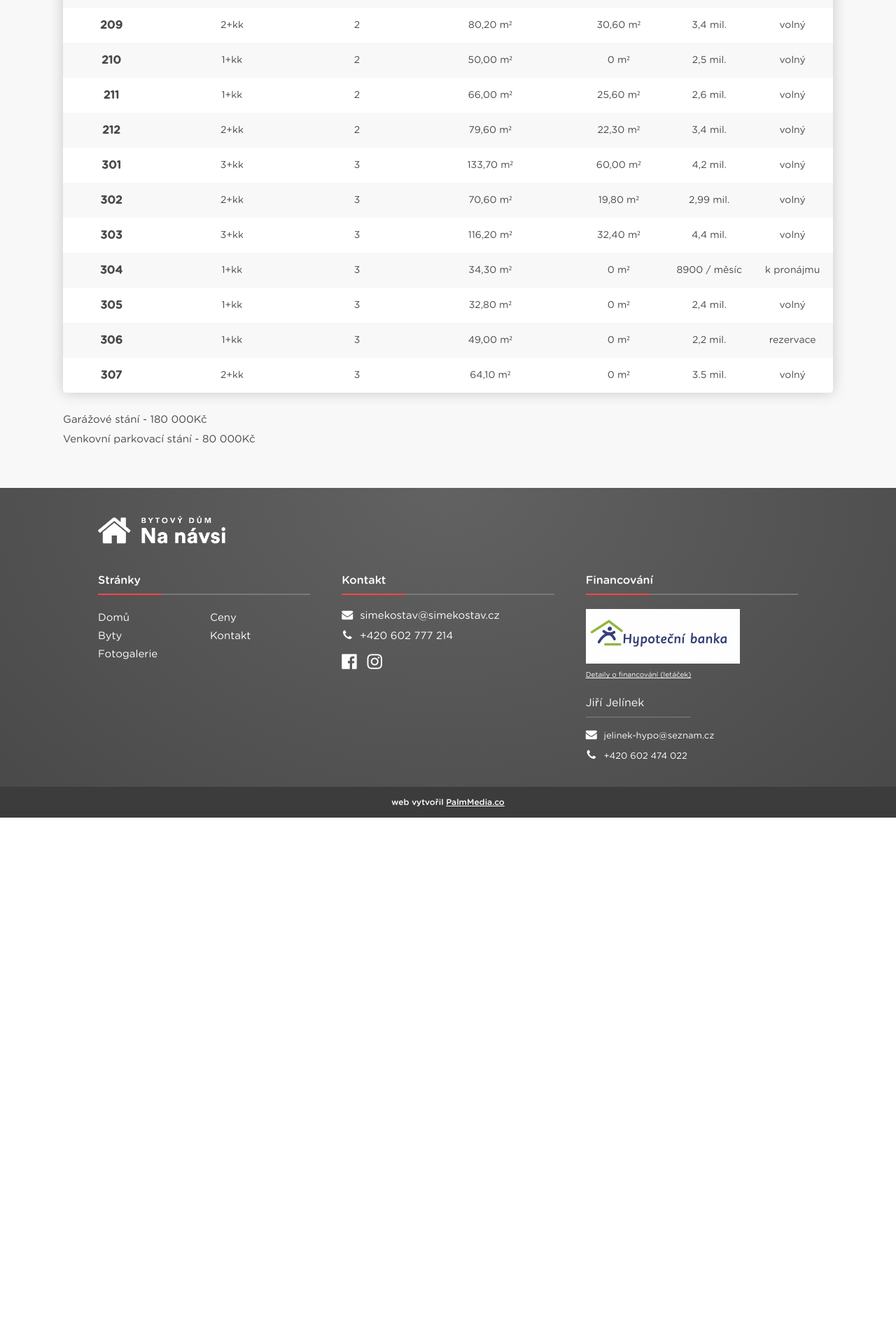
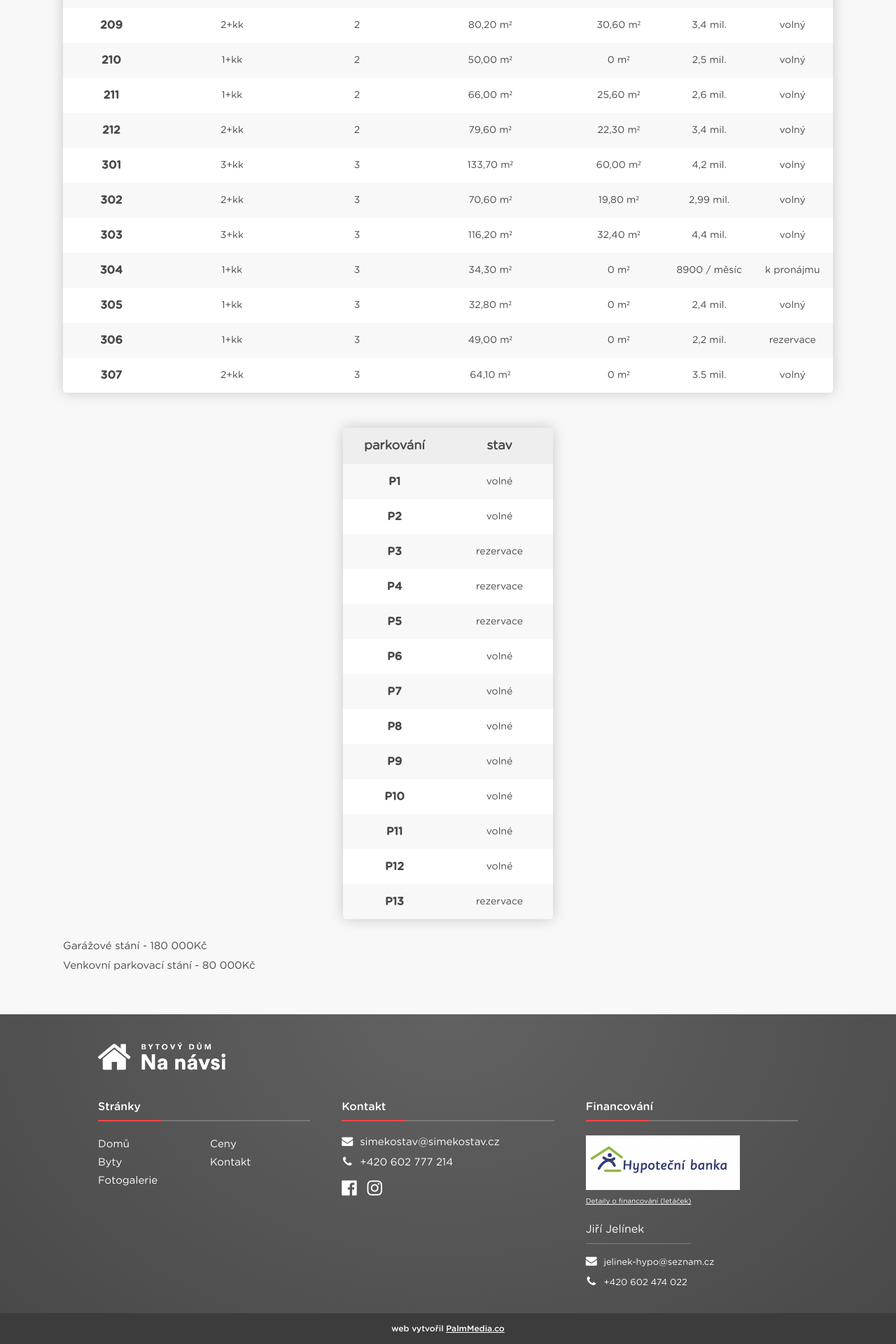
Before and after one commit to StyvekDrtic/bydleniSvojetice, a Jekyll site: the page built from ceny.html, in a window 1280 px wide. Shown: the part 1191-3111 px from the top of the page at 70% size. Built offline with Jekyll 4.4.1, drawn with Linux system fonts in a browser that asks for light colours; before the commit the page ends 2359 px from its top, so only the background shows below that.

Commit message:
tabulka parkovani

```diff
--- a/_includes/tabulka.html
+++ b/_includes/tabulka.html
@@ -1,4 +1,4 @@
-<table>
+<table class="normalniTabulka">
   <thead>
     <tr>
       <th id="dum">jednotka</th>
@@ -273,5 +273,80 @@
   </tbody>
 </table>
 
+<table class="parkovaniTabulka">
+  <thead>
+    <tr>
+      <th id="parkovani">parkování</th>
+      <th id="parkovaniStav" >stav</th>
+    </tr>
+  </thead>
+  <tbody>
+    <tr>
+      <th>P1</th>
+      <td>volné</td>
+    </tr>
+
+    <tr>
+      <th>P2</th>
+      <td>volné</td>
+    </tr>
+
+    <tr>
+      <th>P3</th>
+      <td>rezervace</td>
+    </tr>
+
+    <tr>
+      <th>P4</th>
+      <td>rezervace</td>
+    </tr>
+
+    <tr>
+      <th>P5</th>
+      <td>rezervace</td>
+    </tr>
+
+    <tr>
+      <th>P6</th>
+      <td>volné</td>
+    </tr>
+
+    <tr>
+      <th>P7</th>
+      <td>volné</td>
+    </tr>
+
+    <tr>
+      <th>P8</th>
+      <td>volné</td>
+    </tr>
+
+    <tr>
+      <th>P9</th>
+      <td>volné</td>
+    </tr>
+
+    <tr>
+      <th>P10</th>
+      <td>volné</td>
+    </tr>
+
+    <tr>
+      <th>P11</th>
+      <td>volné</td>
+    </tr>
+
+    <tr>
+      <th>P12</th>
+      <td>volné</td>
+    </tr>
+
+    <tr>
+      <th>P13</th>
+      <td>rezervace</td>
+    </tr>
+  </tbody>
+</table>
+
 <p class="parkovani">Garážové stání - 180 000Kč</p>
 <p class="parkovani">Venkovní parkovací stání - 80 000Kč</p>
--- a/_sass/_ceny.scss
+++ b/_sass/_ceny.scss
@@ -37,7 +37,7 @@
   padding-top: 60px;
   padding-bottom: 60px;
 
-  table {
+  .normalniTabulka {
     max-width: 1100px;
     margin: 0 auto;
     box-shadow:         0 0 20px 0 rgba(0,0,0,0.20);
@@ -244,3 +244,76 @@
     padding-bottom: 30px;
   }
 }
+
+.parkovaniTabulka {
+  margin: 0 auto;
+  box-shadow:         0 0 20px 0 rgba(0,0,0,0.20);
+  -moz-box-shadow:    0 0 20px 0 rgba(0,0,0,0.20);
+  -webkit-box-shadow: 0 0 20px 0 rgba(0,0,0,0.20);
+  width: calc(100% - 50px);
+  font-family: book;
+  font-weight: normal;
+  background: rgba(122, 56, 32, 0);
+  border-radius: 5px !important;
+  margin-top: 50px !important;
+  max-width: 300px;
+
+  thead {
+    background: #eee;
+    *border-collapse: collapse;
+    border-spacing: 0;
+
+    th {
+      padding: 15px 30px;
+      color: $tmava;
+      border-top: 0;
+      border-bottom: 0;
+      text-align: center;
+      font-size: 18px;
+
+      &:first-child {
+        border-left: 0;
+        border-top-left-radius: 5px !important;
+        width: 40px;
+      }
+
+      &:last-child {
+        border-right: 0;
+        border-top-right-radius: 5px !important;
+      }
+    }
+  }
+
+  tbody {
+    tr {
+      height: 50px;
+      color: $tmava;
+
+      th {
+        text-align: center;
+        font-family: medium;
+      }
+
+      td {
+        text-align: center;
+        font-size: 14px;
+      }
+
+      &:last-child {
+        td {
+          &:last-child {
+            border-bottom-right-radius: 5px;
+          }
+        }
+      }
+
+      &:nth-child(even) {
+        background: #eee;
+
+        &:nth-child(even) {
+          background: #fff;
+        }
+      }
+    }
+  }
+}
```
